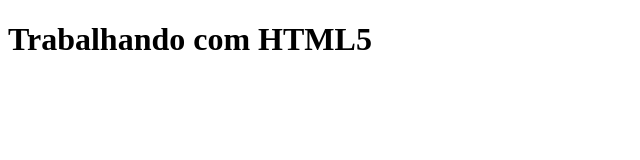
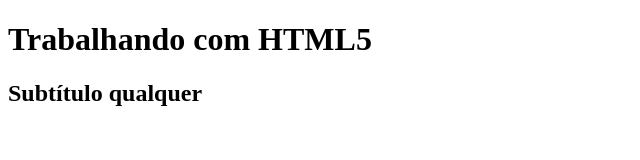
Before and after one commit to mourjulia/aulas-front, a plain HTML site: page ola-mundo.html in a window 1280 px wide. Shown: the whole page, without its empty margins (0-640 px from the left). Drawn offline with Linux system fonts and the light colour scheme.

Commit message:
Adiciona subtítulo h2

```diff
--- a/ola-mundo.html
+++ b/ola-mundo.html
@@ -5,8 +5,9 @@
 		<title> Olá HTML! </title>
 	</head>
 	<body>
+		<h1>Trabalhando com HTML5</h1>
 
-		<h1>Trabalhando com HTML5</h1>
+		<h2>Subtítulo qualquer</h2>
 
 	</body>
 </html>
```
